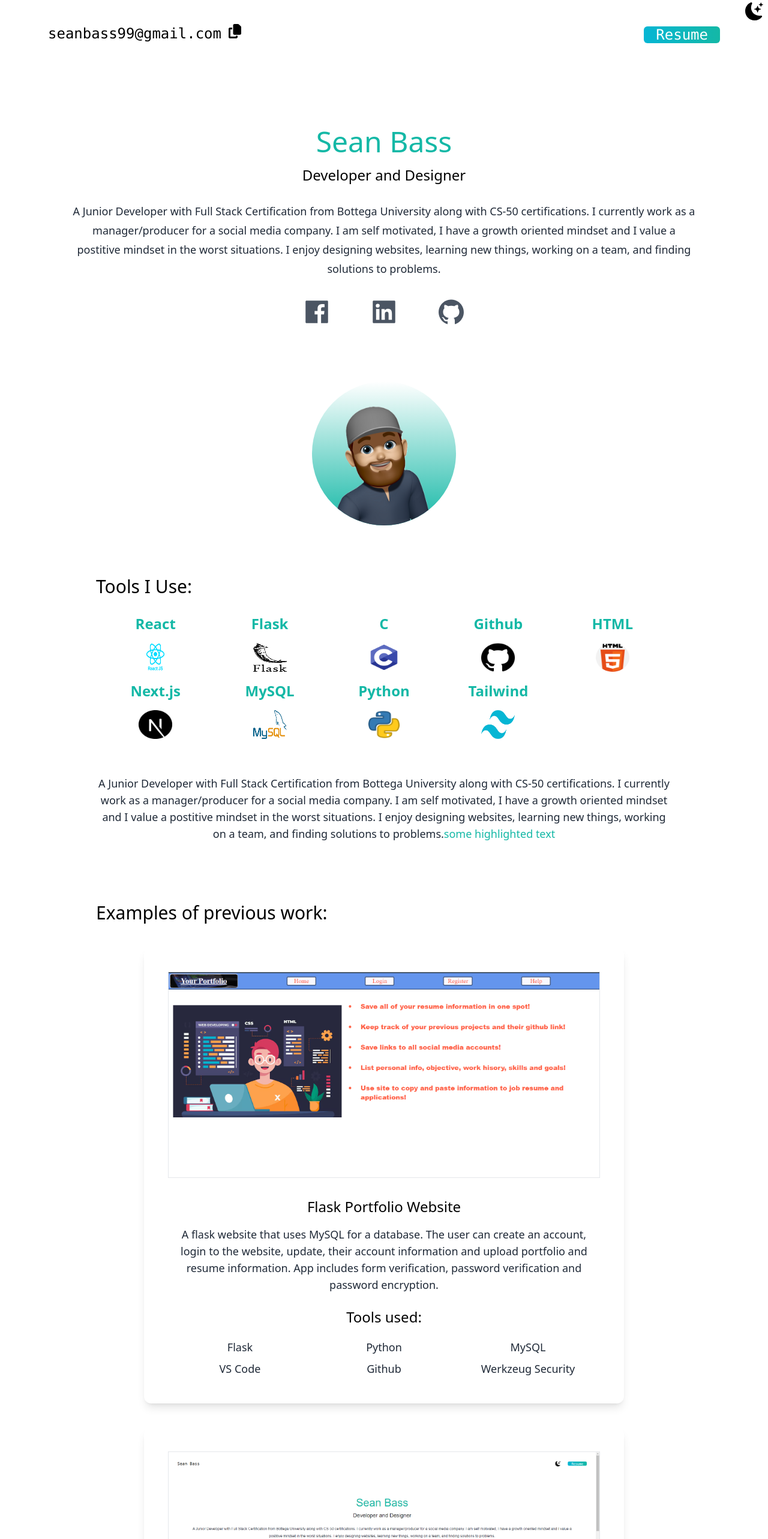
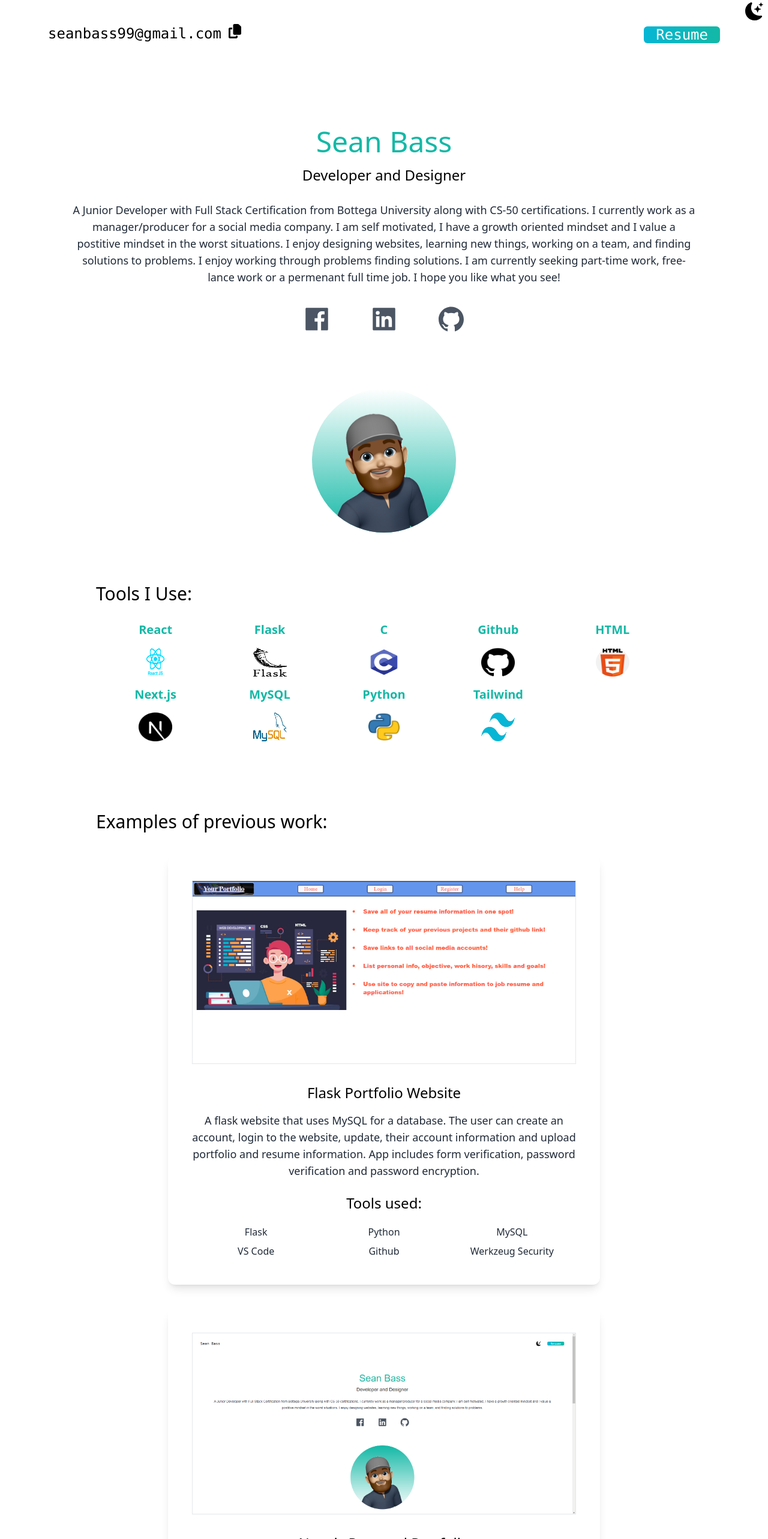
Before and after one commit to bass1121/next-portfolio, a Next.js app: page / in a window 1280 px wide. Shown: the top 2566 px of the page at 60% size. Built offline with nearby package versions, Linux system fonts and the light colour scheme.

Commit message:
changed .eslingtrc added new rule to ignore unescaped entities. changed some content and styles and ran npm build successfully

```diff
--- a/src/app/layout.js
+++ b/src/app/layout.js
@@ -13,7 +13,6 @@ export default function RootLayout({ children }) {
   return (
     <html lang="en">
       <head>
-        <script src="https://kit.fontawesome.com/ff073515b8.js" crossOrigin="anonymous"></script>
       </head>
       <body className="{bg-white dark:bg-gray-900`}">
         <ThemeProvider attribute="class" defaultTheme="systemTheme" enableSystem >
--- a/src/app/page.js
+++ b/src/app/page.js
@@ -30,11 +30,11 @@ export default function Home() {
             <div className='text-center p-10'>
               <h2 className='text-4xl sm:text-5xl py-2 text-teal-500 font-medium'>Sean Bass</h2>
               <h3 className='text-2xl py-2 dark:text-gray-300'>Developer and Designer</h3>
-              <p className='text-lg py-5 leading-8 text-gray-800 dark:text-gray-300'>
+              <p className='text-md sm:text-lg text-center py-5 leading-8 text-gray-800 dark:text-gray-300'>
                 A Junior Developer with Full Stack Certification from Bottega University along with CS-50 certifications. I currently work as a manager/producer for a social media company. I am self motivated,
                 I have a growth oriented mindset and I value a postitive mindset in the worst situations. I enjoy designing websites, learning new things, working on a team,
-                and finding solutions to problems.
-              </p>
+                and finding solutions to problems. I enjoy working through problems finding solutions. I am currently seeking part-time work, free-lance work or a permenant full time job. I hope you like what you see!
+                </p>
               <div className='text-5xl flex justify-center gap-16 py-3 text-gray-600'>
                 <a href="https://www.facebook.com/sean.bass.927?mibextid=JRoKGi"><AiFillFacebook/></a>
                 <a href="https://www.linkedin.com/in/sean-bass-185b18211/"><AiFillLinkedin/></a>
@@ -88,11 +88,6 @@ export default function Home() {
                   <Image className="icon" src={tailwind} alt="Icon" placeholder="empty" />
                 </div>
               </div>
-                <p className='text-md sm:text-lg text-center py-5 leading-8 text-gray-800 dark:text-gray-300'>
-                A Junior Developer with Full Stack Certification from Bottega University along with CS-50 certifications. I currently work as a manager/producer for a social media company. I am self motivated,
-                I have a growth oriented mindset and I value a postitive mindset in the worst situations. I enjoy designing websites, learning new things, working on a team,
-                and finding solutions to problems.<span className='text-teal-500 text-lg'>some highlighted text</span>
-                </p>
             </div>
           </section>
 
@@ -109,7 +104,7 @@ export default function Home() {
                       their account information and upload portfolio and resume information. App includes form verification, password verification and password encryption.
                     </p>
                     <h4 className='py-4 font-medium text-2xl dark:text-teal-300'>Tools used:</h4>
-                    <ol className='grid grid-cols-2 sm:grid-cols-3'>
+                    <ol className='grid grid-cols-1 text-base sm:grid-cols-2 md:grid-cols-3'>
                       <li className='text-gray-800 py-1'>Flask</li>
                       <li className='text-gray-800 py-1'>Python</li>
                       <li className='text-gray-800 py-1'>MySQL</li>
@@ -126,7 +121,7 @@ export default function Home() {
                       A NextJS portfolio to showcase some of my previous work. It consists of two pages, multiple components, helper functions, imported icons and a dark/light theme that remembers the user's preference. The page is set up for mobile devices.
                     </p>
                     <h4 className='py-4 text-2xl font-medium dark:text-teal-300'>Tools used:</h4>
-                    <ol className="grid grid-cols-2 sm:grid-cols-3">
+                    <ol className="grid grid-cols-1 text-base sm:grid-cols-2 md:grid-cols-3">
                       <li className='text-gray-800 py-1'>JavaScript</li>
                       <li className='text-gray-800 py-1'>CSS</li>
                       <li className='text-gray-800 py-1'>NextJS</li>
@@ -140,36 +135,20 @@ export default function Home() {
 
                 <div id="card" className='card'>
                     <Image className='mx-auto w-auto border' src={elleBee} alt='flask pic'/>
-                    <h3 className='text-2xl font-medium pt-8 pb-2 dark:text-teal-300'>Next.js Personal Portfolio</h3>
+                    <h3 className='text-2xl font-medium pt-8 pb-2 dark:text-teal-300'>React Website For Content Creator</h3>
                     <p className='py-2 dark:text-gray-800'>
                       A website created for ElleBee Entertainment, a company that creates content on social media. Consists of links to all of her social media accounts, admin login and edit, a blog page
                       and links to donate to channels. It dynamically updated video list pulling from Youtube's API. It was built with react class components. It utilizes state and props.
                     </p>
                     <h4 className='py-4 text-2xl font-medium text-gray-800 dark:text-teal-300'>Tools used:</h4>
-                    <ol className='grid grid-cols-2 sm:grid-cols-3'>
+                    <ol className='grid grid-cols-1 text-base sm:grid-cols-2 md:grid-cols-3'>
                       <li className='text-gray-800 py-1'>React</li>
                       <li className='text-gray-800 py-1'>MongoDB</li>
                       <li className='text-gray-800 py-1'>SCSS</li>
                       <li className='text-gray-800 py-1'>Google API</li>
                       <li className='text-gray-800 py-1'>VS Code</li>
                       <li className='text-gray-800 py-1'>CSS</li>
-                    </ol>
-                </div>
-
-                <div id="card" className='card'>
-                    <Image className='mx-auto w-auto border' src={nextPortfolio} alt='flask pic'/>
-                    <h3 className='text-2xl font-medium pt-8 pb-2 dark:text-teal-300'>Next.js Personal Portfolio</h3>
-                    <p className='py-2 dark:text-gray-800'>
-                      A flask website that uses MySQL for a database. The user can create an account, login to the website, update,
-                      their account information and upload portfolio and resume information. App includes form verification, password verification and password encryption.
-                    </p>
-                    <h4 className='py-4 text-2xl font-medium dark:text-teal-300'>Tools used:</h4>
-                    <ol className='grid grid-cols-2 sm:grid-cols-3'>
-                      <li className='text-gray-800 py-1'>Flask</li>
-                      <li className='text-gray-800 py-1'>Python</li>
-                      <li className='text-gray-800 py-1'>MySQL</li>
-                      <li className='text-gray-800 py-1'>VS Code</li>
-                      <li className='text-gray-800 py-1'>Werkzeug</li>
+                      <li className='text-gray-800 py-1'>Netlify</li>
                     </ol>
                 </div>
               </div>
--- a/src/styles/global.css
+++ b/src/styles/global.css
@@ -11,7 +11,7 @@
   .icon-title {
     @apply
     text-center
-    text-2xl
+    text-xl
     font-bold
     text-teal-500;
 
@@ -48,10 +48,10 @@
   .card {
     @apply
       sm:text-lg
-      w-5/6
+      w-7/12
       hover:w-11/12
-      sm:w-5/6
-      sm:hover:w-11/12
+      sm:w-9/12
+      sm:hover:w-5/6
       text-center
       shadow-lg
       p-5
```
Also changed, not shown: .eslintrc.json.
